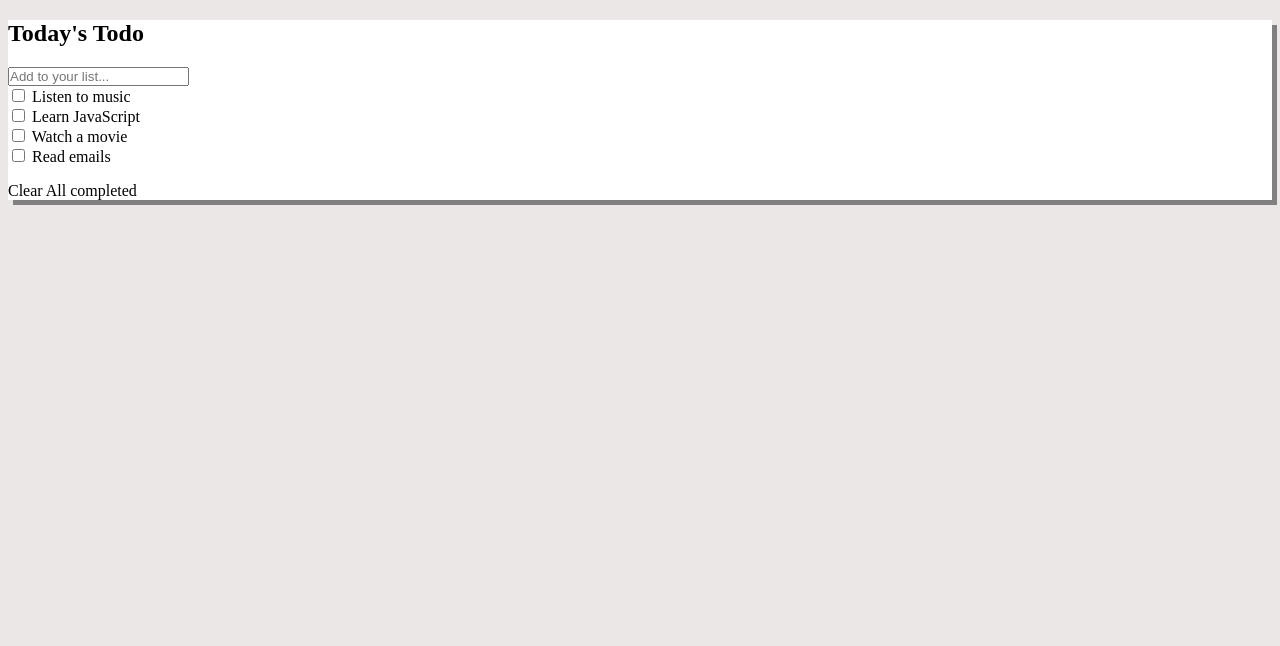
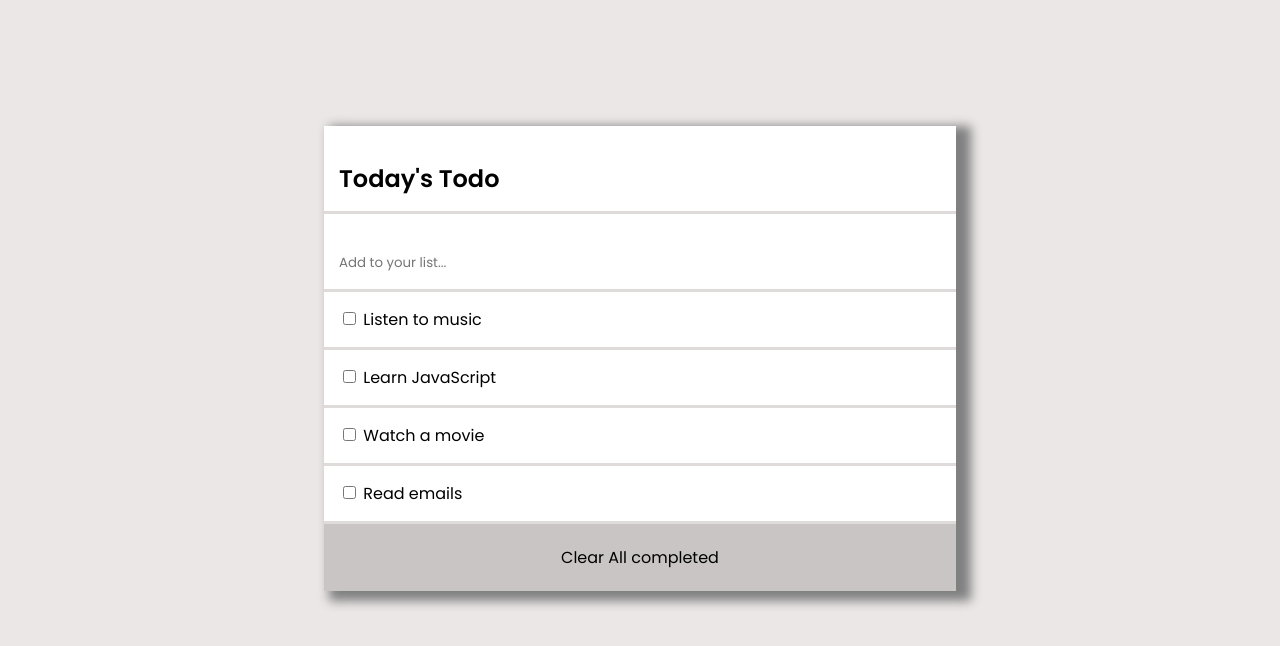
Before and after one commit to kessio/Todo-List, a website built with webpack: page src/index.html in a window 1280 px wide. Built offline with nearby package versions, Linux system fonts and the light colour scheme; files whose address does not match are found by name.

Commit message:
styled the html

```diff
--- a/src/styles/style.css
+++ b/src/styles/style.css
@@ -1,12 +1,41 @@
+@import url('https://fonts.googleapis.com/css2?family=Lato:ital,wght@0,400;0,700;1,300;1,400&family=Nunito:ital,wght@0,200;0,300;0,400;0,500;0,600;0,700;0,800;0,900;1,200;1,300;1,400;1,600;1,900&family=Plus+Jakarta+Sans:ital,wght@0,200;0,300;0,400;0,600;0,700;1,200;1,500&family=Poppins:ital,wght@0,200;0,400;0,600;1,100;1,200;1,300;1,400&family=Roboto:ital,wght@0,300;0,400;1,100;1,300&display=swap');
 * {
   padding: 0;
+  font-family: 'Poppins', sans-serif;
 }
 
 body {
   background-color: rgb(236, 231, 231);
+
 }
+.heading {
+  border-bottom: 3px solid rgb(223, 219, 219);
+  padding: 15px;
+}
+#enter-todo {
+  width: 100%;
+  border: none;
+  outline: none;
+}
+.todolist {
+  display: flex;
+  flex-direction: column;
+  align-items: center;
+  margin-top: 10%;
 
+}
 .list-container {
   background-color: white;
-  box-shadow: 5px 5px grey;
+  box-shadow: 10px 5px 10px 5px grey;
+  width: 50%;
+  height: fit-content;
 }
+.list-group {
+  border-bottom: 3px solid rgb(223, 219, 219);
+  padding: 15px;
+}
+.clear {
+  background-color: rgb(202, 197, 197);
+  padding: 5px;
+  text-align: center;
+}
```
